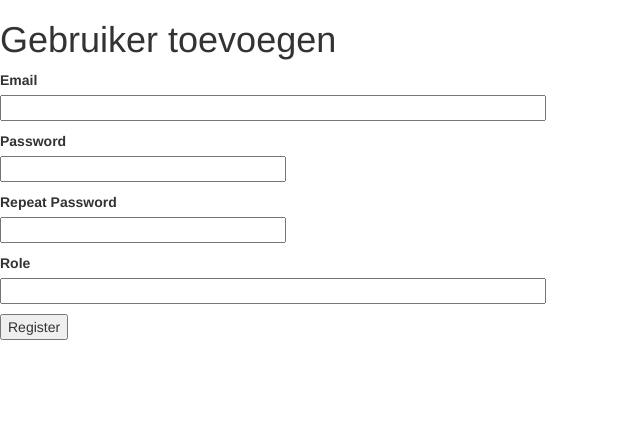
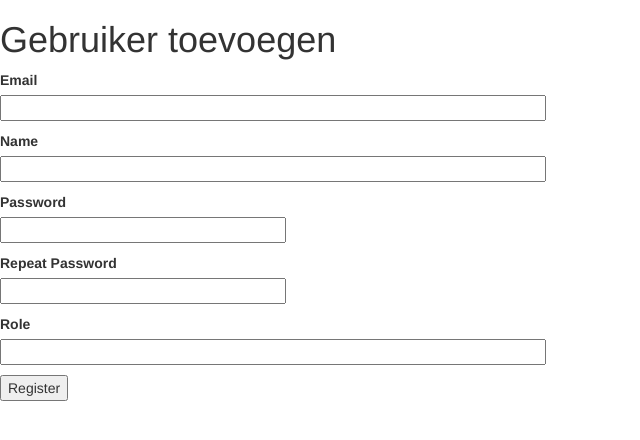
Before and after one commit to eddyvdaker/Zuyd-STAS-StudentTeacherAvailabilitySystem, a Flask app: page /admin/register in a window 1280 px wide. Shown: the part 52-492 px from the top of the page, without its empty margins (0-640 px from the left). Run offline with Flask 2, Linux system fonts and the light colour scheme; the visitor is signed in with stand-in values (Sample User, id 1); data comes from the database, SQL or seed files in the repository; both versions use the stored data as it was after the commit; parts of the project's set-up code (start-up, migrations or seed data) failed here and were passed over; some libraries are stand-ins or nearby versions.

Commit message:
added name field to User table in db, also changed register and overview pages so name can be added to user and can be displayed

```diff
--- a/app/admin/forms.py
+++ b/app/admin/forms.py
@@ -11,6 +11,7 @@ from app.models import User, Location
 
 class RegistrationForm(FlaskForm):
     """Form for user registration"""
+    name = StringField('Name', validators=[DataRequired()])
     email = StringField('Email', validators=[DataRequired()])
     password = PasswordField('Password', validators=[DataRequired()])
     password2 = PasswordField(
--- a/app/admin/routes.py
+++ b/app/admin/routes.py
@@ -44,7 +44,7 @@ def register():
     """Register user"""
     form=RegistrationForm()
     if form.validate_on_submit():
-        user = User(email=form.email.data, role=form.role.data)
+        user = User(name=form.name.data, email=form.email.data, role=form.role.data)
         user.set_password(form.password.data)
         db.session.add(user)
         user_id=User.query.filter_by(email=form.email.data).first().id
--- a/app/models.py
+++ b/app/models.py
@@ -16,6 +16,7 @@ from datetime import datetime
 class User(UserMixin, db.Model):
     """User model"""
     id = db.Column(db.Integer, primary_key=True)
+    name = db.Column(db.String(128), index=True, unique=True)
     email = db.Column(db.String(128), index=True, unique=True)
     password_hash = db.Column(db.String(128))
     role = db.Column(db.String(128), index=True)
--- a/app/templates/admin/register.html
+++ b/app/templates/admin/register.html
@@ -8,6 +8,13 @@
             {{ form.email.label }}<br>
             {{ form.email(size=64) }}<br>
             {% for error in form.email.errors %}
+            <span style="color: red;">[{{ error }}]</span>
+            {% endfor %}
+        </p>
+        <p>
+            {{ form.name.label }}<br>
+            {{ form.name(size=64) }}<br>
+            {% for error in form.name.errors %}
             <span style="color: red;">[{{ error }}]</span>
             {% endfor %}
         </p>
--- a/app/templates/admin/user_overview.html
+++ b/app/templates/admin/user_overview.html
@@ -3,6 +3,7 @@
 {% block app_content %}
 <div id="user">
   <ul>
+    <li><strong>{{ 'Name' }}:</strong> {{ user.name }}</li>
     <li><strong>{{ 'Email' }}:</strong> {{ user.email }}</li>
     <li><strong>{{ 'Role' }}:</strong> {{ user.role }}</li>
     <li><a href="{{ url_for('main.index', user_id=user.id) }}">{{ 'Edit User' }}</a></li>
--- a/app/templates/admin/users_overview.html
+++ b/app/templates/admin/users_overview.html
@@ -13,6 +13,7 @@
             <tr id="row">
                 <td>{{ user.id }}</td>
                 <td>{{ user.email }}</td>
+                <td>{{ user.name }}</td>
                 <td><a href="{{ url_for('admin.user_overview', user_id=user.id) }}">{{ 'Details' }}</a></td>
             </tr>
         {% endfor %}
--- a/app/templates/availability/user_availability.html
+++ b/app/templates/availability/user_availability.html
@@ -3,6 +3,7 @@
 {% block app_content %}
 <div id="user">
   <ul>
+    <li><strong>{{ 'Name' }}:</strong> {{ user.name }}</li>
     <li><strong>{{ 'Email' }}:</strong> {{ user.email }}</li>
     <li><strong>{{ 'Role' }}:</strong> {{ user.role }}</li>
     <li><strong>{{ 'Location' }}:</strong> {{ location.name }}</li>
--- a/app/templates/availability/user_list.html
+++ b/app/templates/availability/user_list.html
@@ -5,12 +5,14 @@
     <table id="users" class="table table-striped">
         <tr id="header-row">
             <th>ID</th>
+            <th>{{ 'Name' }}</th>
             <th>{{ 'Email' }}</th>
             <th></th>
         </tr>
         {% for user in users %}
             <tr id="row">
                 <td>{{ user.id }}</td>
+                <td>{{ user.name }}</td>
                 <td>{{ user.email }}</td>
                 <td><a href="{{ url_for('availability.user_availability', user_id=user.id) }}">{{ 'Details' }}</a></td>
             </tr>
```
Also changed, not shown: migrations/versions/76f9d5a8ac65_added_name_field_to_user_table.py (added, +30 -0 lines), app.db.
